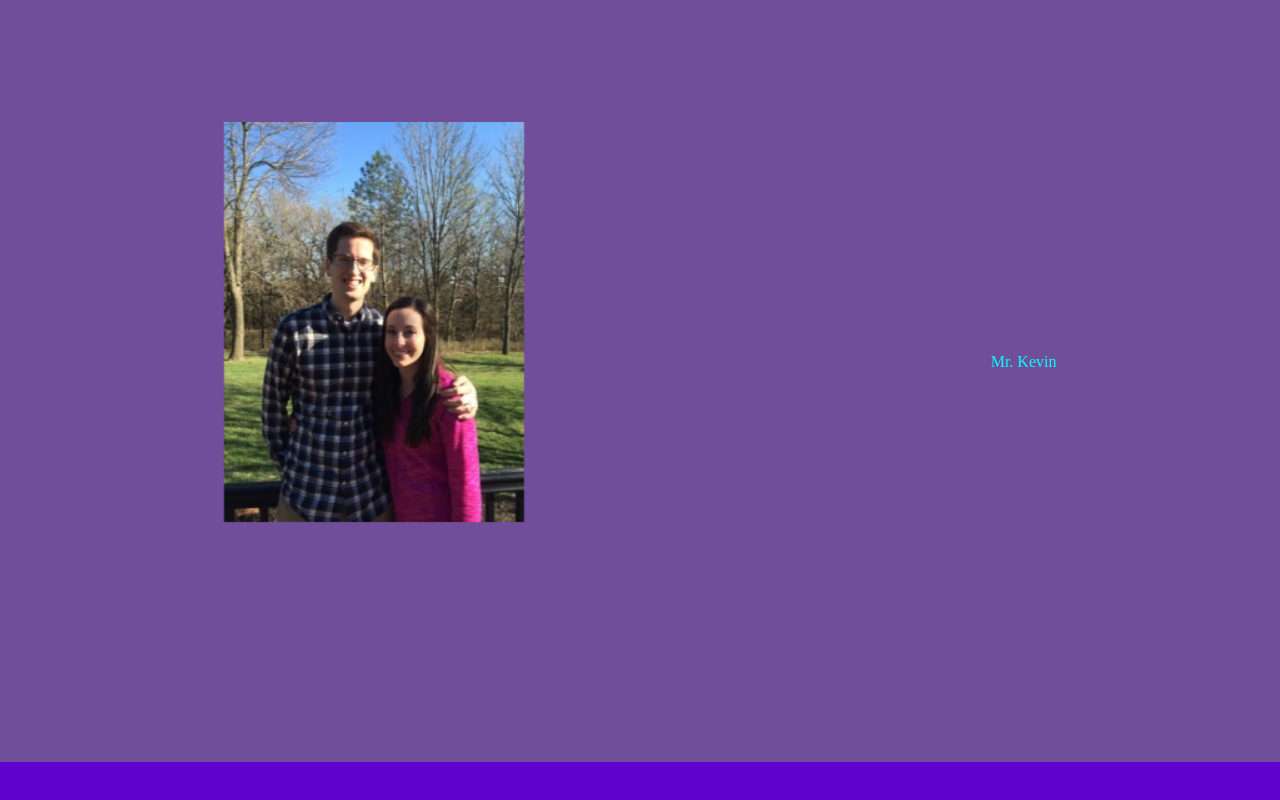
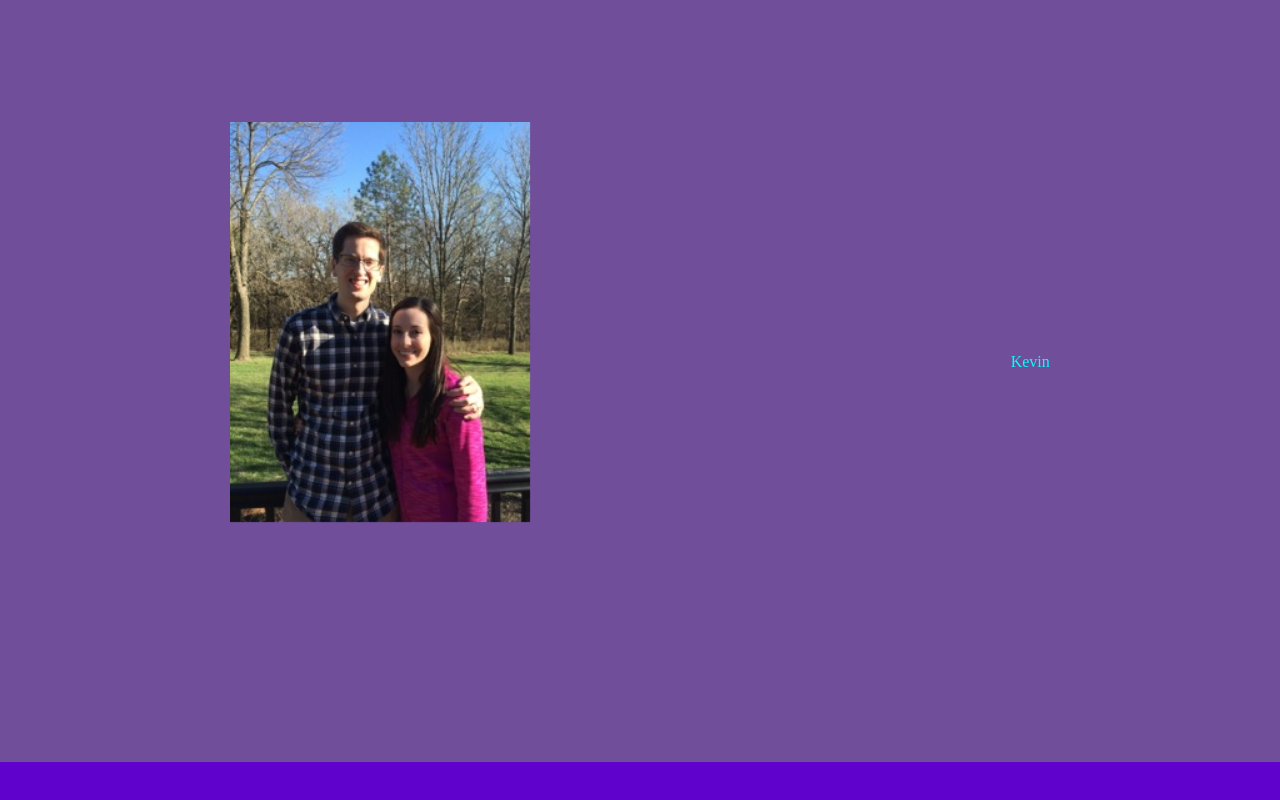
Before and after one commit to kevinrad09/kevinrad09.github.io, a plain HTML site: page portfoliomainpage/index.html in a window 1280 px wide. Shown: the part 3238-4038 px from the top of the page. Drawn offline with nearby package versions, Linux system fonts and the light colour scheme.

Commit message:
quick edit

```diff
--- a/portfoliomainpage/index.html
+++ b/portfoliomainpage/index.html
@@ -302,7 +302,7 @@
 		</div>
 	</div>
 </div>
-        <p>Mr. Kevin</p>
+        <p>Kevin</p>
 
     </div>
 
```
